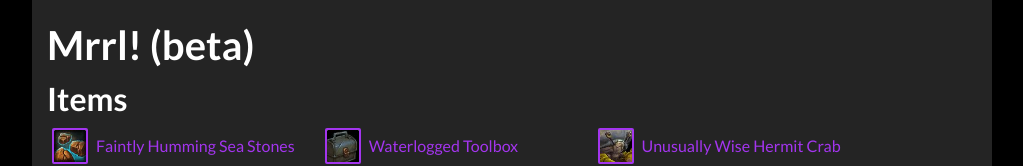
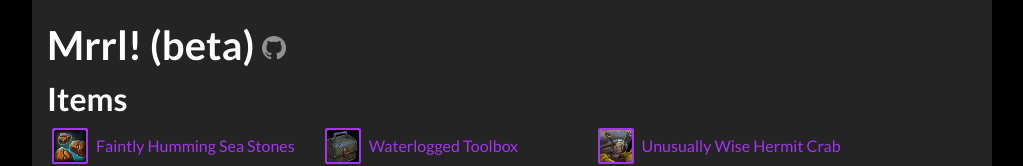
Before and after one commit to shenxinyu1999/mrrl, a React (Create React App) app: page / in a window 1280 px wide. Shown: the top 166 px of the page, without its empty margins (128-1151 px from the left). Built offline with nearby package versions, Linux system fonts and the light colour scheme.

Commit message:
Add github link, fix layout in Edge.

```diff
--- a/src/App.scss
+++ b/src/App.scss
@@ -15,3 +15,9 @@ body {
   padding: 15px;
   background-color: #242424;
 }
+
+.github img {
+  width: 24px;
+  height: 24px;
+  opacity: 0.5;
+}
--- a/src/App.tsx
+++ b/src/App.tsx
@@ -119,7 +119,19 @@ const App: React.FC = () => {
 
   return (
     <div className="App">
-      <h1>Mrrl! (beta)</h1>
+      <h1>
+        Mrrl! (beta){" "}
+        <span className="github">
+          <a href="https://github.com/kevindqc/mrrl">
+            <img
+              src={
+                process.env.PUBLIC_URL + "/images/GitHub-Mark-Light-32px.png"
+              }
+              alt="Github"
+            />{" "}
+          </a>
+        </span>
+      </h1>
       <Suggestions
         onItemSelected={onItemSelected}
         includeSecretShop={state.includeSecretShop}
--- a/src/components/Result.scss
+++ b/src/components/Result.scss
@@ -37,7 +37,7 @@
 .results__vendor {
   display: flex;
   align-items: center;
-  justify-content: space-evenly;
+  justify-content: space-around;
 }
 
 .results__instruction {
```
Also changed, not shown: public/images/GitHub-Mark-Light-32px.png (added).
